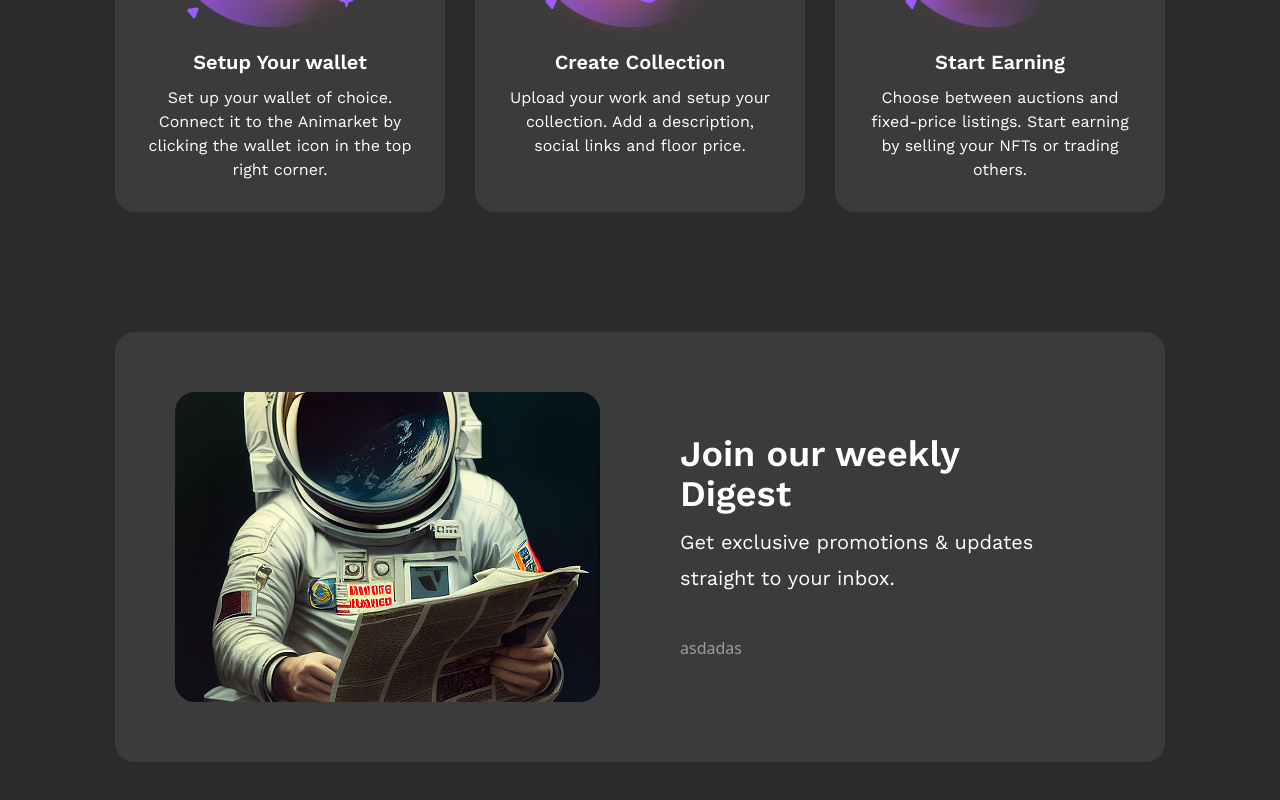
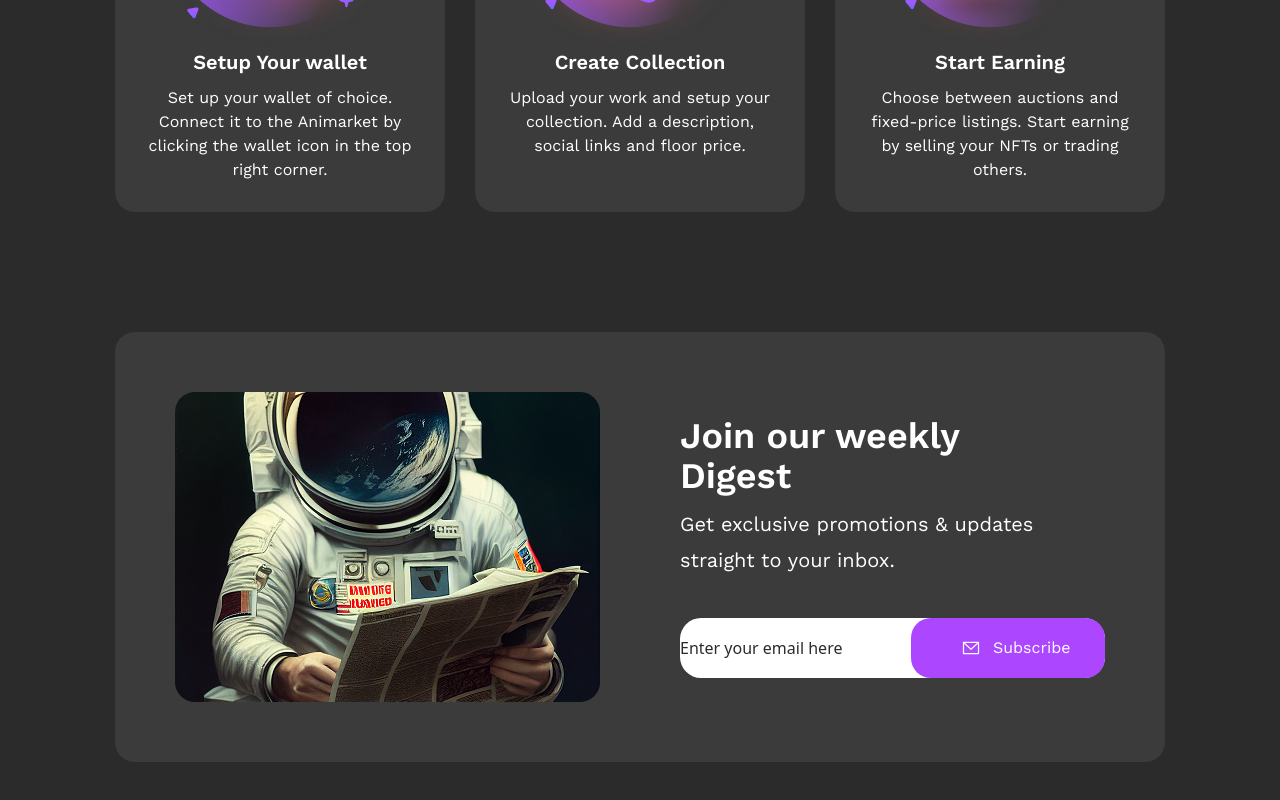
Before and after one commit to Special7ka/NFT-Marketplace, a React (Vite) app: page / in a window 1280 px wide. Shown: the part 5664-6464 px from the top of the page. Built offline with nearby package versions, Linux system fonts and the light colour scheme.

Commit message:
Added input component

```diff
--- a/src/components/Sections/SubscribeSection.tsx
+++ b/src/components/Sections/SubscribeSection.tsx
@@ -1,4 +1,5 @@
 import { getAltFromPath } from "../Utils/GetAltFrompath";
+import { MyInput } from "../UI/MyInput";
 
 export const SubscribeSection = () => {
   return (
@@ -12,10 +13,10 @@ export const SubscribeSection = () => {
           <h1 className="text-4xl font-semibold font-WorkSans max-w-[400px] leading-10">
             Join our weekly Digest
           </h1>
-          <p className="text-xl font-normal font-WorkSans mt-[10px] leading-9">
+          <p className="text-xl font-normal font-WorkSans mt-[10px] leading-9 mb-[40px]">
             Get exclusive promotions & updates straight to your inbox.
           </p>
-          <input type="text" placeholder="asdadas" className="mt-[40px]" />
+          <MyInput />
         </div>
       </div>
     </section>
--- /dev/null
+++ b/src/components/UI/MyInput.tsx
@@ -0,0 +1,16 @@
+import { Button } from "./Button";
+
+export const MyInput = () => {
+  return (
+    <div className="flex  bg-white justify-end rounded-[21px] items-center ">
+      <input
+        type="text"
+        placeholder="Enter your email here"
+        className=" placeholder-opacity-100 placeholder-[#2B2B2B] "
+      />
+      <Button iconPath="/images/email.svg" className="px-[50px]">
+        Subscribe
+      </Button>
+    </div>
+  );
+};
```
Also changed, not shown: public/images/email.svg (added).
